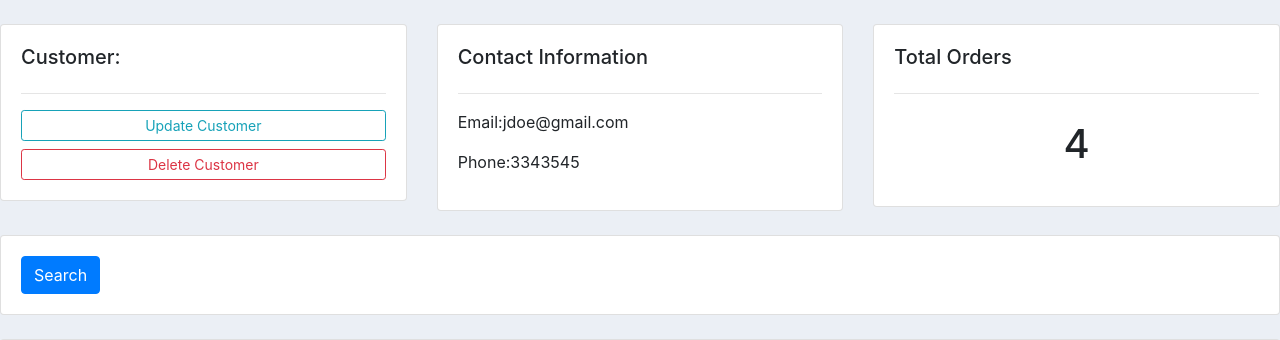
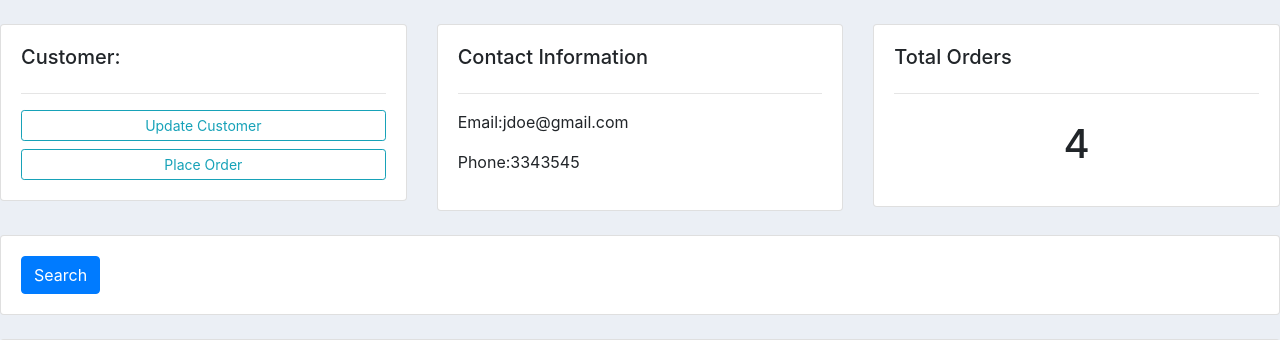
Before and after one commit to jaumemy/dennisivy-django-crashcourse, a Django app: page /customers/1/ in a window 1280 px wide. Shown: the part 56-396 px from the top of the page. Run offline with Django 3.2, Linux system fonts and the light colour scheme; data comes from the database, SQL or seed files in the repository; both versions use the stored data as it was after the commit; some libraries are stand-ins or nearby versions.

Commit message:
Part 11 - Inline Formsets

```diff
--- a/accounts/templates/accounts/customers.html
+++ b/accounts/templates/accounts/customers.html
@@ -11,7 +11,8 @@
   			<h5>Customer:</h5>
   			<hr>
   			<a class="btn btn-outline-info  btn-sm btn-block" href="">Update Customer</a>
-  			<a class="btn btn-outline-danger  btn-sm btn-block" href="">Delete Customer</a>
+  			<a class="btn btn-outline-info  btn-sm btn-block"
+           href="{% url 'accounts:create_order' customer.id %}">Place Order</a>
 
   		</div>
   	</div>
--- a/accounts/templates/accounts/dashboard.html
+++ b/accounts/templates/accounts/dashboard.html
@@ -35,7 +35,7 @@
 		<h5>LAST 5 ORDERS</h5>
 		<hr>
 		<div class="card card-body">
-			<a class="btn btn-primary  btn-sm btn-block" href="{% url 'accounts:create_order' %}">Create Order</a>
+			{# <a class="btn btn-primary  btn-sm btn-block" href="{% url 'accounts:create_order' %}">Create Order</a> #}
 			<table class="table table-sm">
 				<tr>
 					<th>Product</th>
--- a/accounts/urls.py
+++ b/accounts/urls.py
@@ -9,7 +9,7 @@ urlpatterns = [
     # path('home/', views.home, name="home"),
     path('products/', views.products, name="products"),
     path('customers/<str:pk>/', views.customers, name="customers"),
-    path('create_order/', views.create_order, name="create_order"),
-    path('update_order/<str:pk>', views.update_order, name="update_order"),
-    path('delete_order/<str:pk>', views.delete_order, name="delete_order"),
+    path('create_order/<str:pk>/', views.create_order, name="create_order"),
+    path('update_order/<str:pk>/', views.update_order, name="update_order"),
+    path('delete_order/<str:pk>/', views.delete_order, name="delete_order"),
 ]
--- a/accounts/views.py
+++ b/accounts/views.py
@@ -1,6 +1,7 @@
 from django.shortcuts import render, redirect
 from .models import *
 from .forms import OrderForm
+from django.forms import inlineformset_factory
 
 # Create your views here.
 
@@ -34,15 +35,19 @@ def customers(request, pk):
 
     return render(request, 'accounts/customers.html', context)
 
-def create_order(request):
-    form = OrderForm()
+def create_order(request, pk):
+    order_form_set = inlineformset_factory(Customer, Order,
+        fields=("product","status"), extra=5)
+    customer = Customer.objects.get(id=pk)
+    formset = order_form_set(queryset=Order.objects.none(), instance=customer)
+    # form = OrderForm(initial={'customer':customer})
     if request.method =='POST':
         # print('Printing POST:', request.POST)
-        form = OrderForm(request.POST)
-        if form.is_valid():
-            form.save()
+        # form = OrderForm(request.POST)
+        if formset.is_valid():
+            formset.save()
             return redirect('/')
-    context={'form':form}
+    context={'formset':formset}
 
     return render(request, 'accounts/order_form.html', context)
 
```
Also changed, not shown: accounts/templates/accounts/order_form.html (+7 -1 lines), db.sqlite3.
